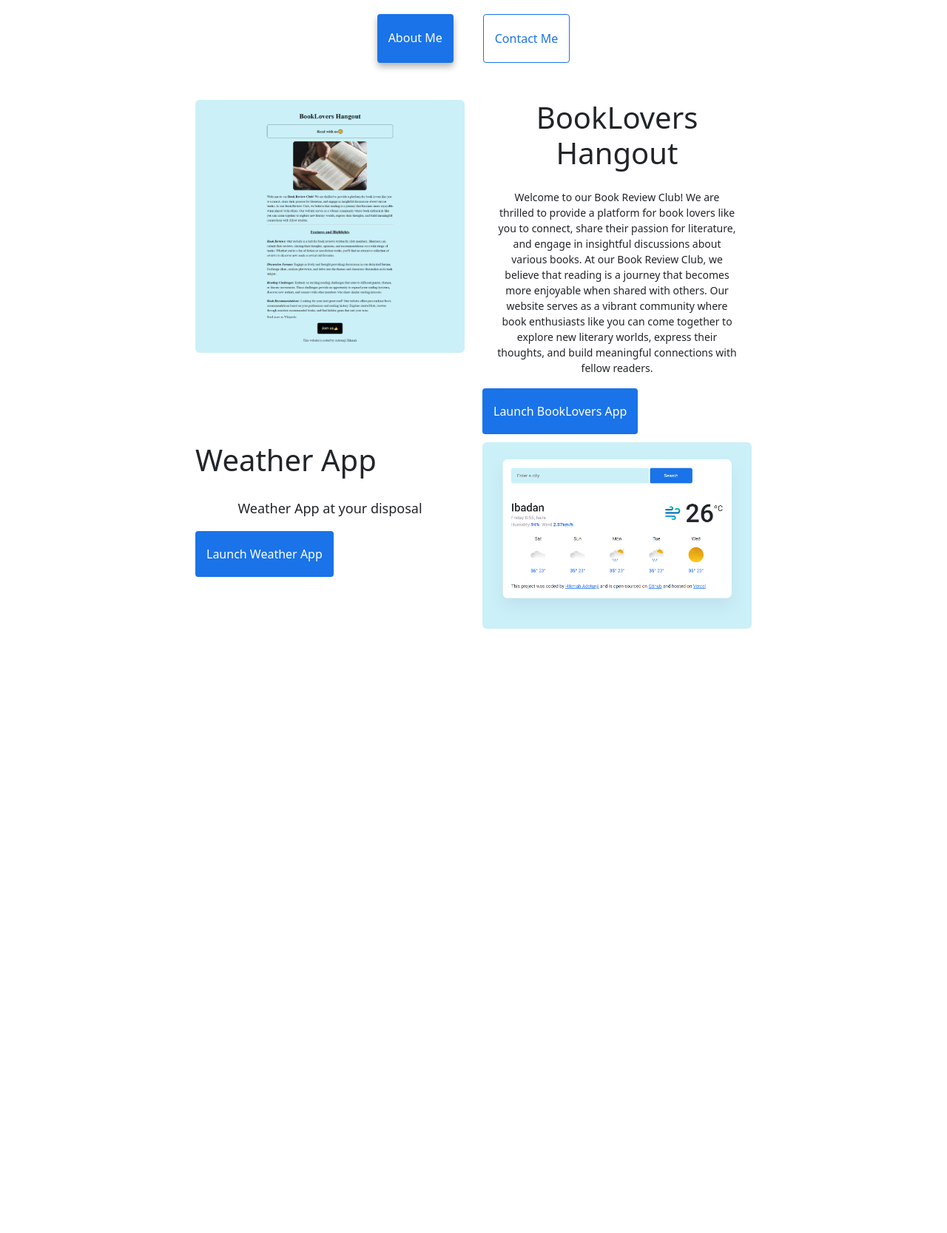
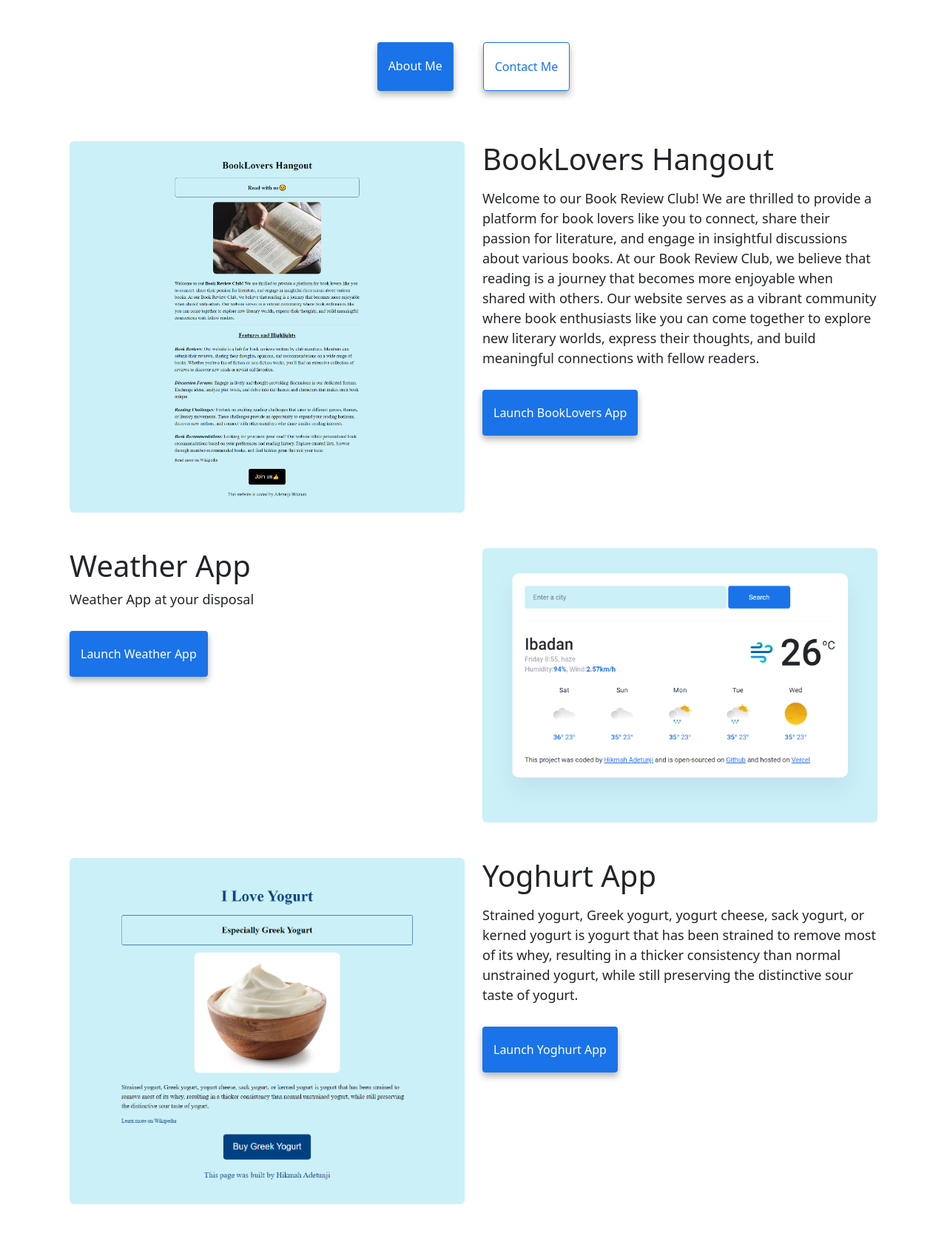
Before and after one commit to Veiledtechie/My-Portfolio, a plain HTML site: page index.html in a window 1280 px wide. Shown: the part 303-1970 px from the top of the page at 74% size. Before the commit the page ends 1213 px from the top, so only its background shows below. Drawn offline with nearby package versions, Linux system fonts and the light colour scheme.

Commit message:
Added a Bootstrap link to Aboutme.html.  Refactor some of the html and css elements. Added one project to the portfolio

```diff
--- a/index.html
+++ b/index.html
@@ -58,16 +58,16 @@
           </div>
         </nav>
       </nav>
-      <h1>Hi, I am</h1>
-      <h2>Hikmah Adetunji</h2>
-      <h3>a Frontend Developer based in Nigeria</h3>
+      <h1 class="text-center">Hi, I am</h1>
+      <h2 class="text-center">Hikmah Adetunji</h2>
+      <h3 class="text-center">a Frontend Developer based in Nigeria</h3>
       <div class="navigation-links">
-        <a href="aboutme.html" class="about-page">About Me</a>
-        <a href="aboutme.html#contact-me" class="contact-page">Contact Me</a>
+        <a href="aboutme.html" class="primary-link">About Me</a>
+        <a href="aboutme.html#contact-me" class="secondary-link">Contact Me</a>
       </div>
-      <div class="container">
+      <div class="container mt-5">
         <div class="row" id="more-details">
-          <div class="col-md-6">
+          <div class="col-6">
             <img
               src="image/Bookreviewclub.png"
               alt="yoghurt-image"
@@ -75,9 +75,9 @@
               id="image-book"
             />
           </div>
-          <div class="col-md-6">
-            <h2 id="book-app">BookLovers Hangout</h2>
-            <p id="book-detail">
+          <div class="col-6">
+            <h2 id="book-app" class="mb-3">BookLovers Hangout</h2>
+            <p>
               Welcome to our Book Review Club! We are thrilled to provide a
               platform for book lovers like you to connect, share their passion
               for literature, and engage in insightful discussions about various
@@ -88,20 +88,20 @@
               their thoughts, and build meaningful connections with fellow
               readers.
             </p>
-            <div class="book-link">
-              <a href="#" id="book-club">Launch BookLovers App</a>
+            <div class="mt-5">
+              <a href="#" class="primary-link mt-5">Launch BookLovers App</a>
             </div>
           </div>
         </div>
 
-        <div class="row" id="weather-app">
-          <div class="col-md-6">
+        <div class="row mt-5" id="weather-app">
+          <div class="col-6">
             <h4 id="weather-name">Weather App</h4>
-            <p id="weather-detail">Weather App at your disposal</p>
-            <div>
+            <p>Weather App at your disposal</p>
+            <div class="mt-5">
               <a
                 href="https://weatherfinder-theta.vercel.app/"
-                class="weather-link"
+                class="primary-link"
                 >Launch Weather App</a
               >
             </div>
@@ -115,6 +115,29 @@
             />
           </div>
         </div>
+        <div class="row mt-5">
+          <div class="col-6">
+            <img
+              src="image/yoghurt-app.png"
+              alt="yoghurt-image"
+              class="img-fluid rounded"
+              id="image-book"
+            />
+          </div>
+          <div class="col-6">
+            <h2 id="book-app" class="mb-3">Yoghurt App</h2>
+            <p>
+              Strained yogurt, Greek yogurt, yogurt cheese, sack yogurt, or
+              kerned yogurt is yogurt that has been strained to remove most of
+              its whey, resulting in a thicker consistency than normal
+              unstrained yogurt, while still preserving the distinctive sour
+              taste of yogurt.
+            </p>
+            <div class="mt-5">
+              <a href="#" class="primary-link mt-5">Launch Yoghurt App</a>
+            </div>
+          </div>
+        </div>
       </div>
     </div>
   </body>
--- a/src/styles.css
+++ b/src/styles.css
@@ -5,7 +5,6 @@
 
 body {
   margin: 60px auto;
-  max-width: 800px;
 }
 .nav-bar-bootstrap {
   padding: 0px;
@@ -13,7 +12,6 @@ body {
 h1,
 h2,
 h3 {
-  text-align: center;
   margin: 0;
 }
 h1 {
@@ -25,16 +23,16 @@ h2 {
 h3 {
   font-size: 24px;
   opacity: 0.7;
-}
-p {
-  background: #c5e2ee;
   text-align: center;
   font-size: 18px;
   padding: 20px;
   border-radius: 4px;
   line-height: 1.5;
 }
-
+p {
+  font-size: 18px;
+  line-height: 1.5;
+}
 .navigation-links {
   display: flex;
   justify-content: center;
@@ -42,20 +40,24 @@ p {
 }
 .navigation-links a {
   margin: 20px;
+}
+
+.primary-link {
+  background: var(--primary-color);
+  color: white;
   border-radius: 4px;
   text-decoration: none;
   padding: 20px 15px;
+  box-shadow: var(--box-shadow);
+  text-transform: capitalize;
 }
-
-.about-page {
-  background: var(--primary-color);
-  color: white;
-
+.secondary-link {
+  border: 1px solid#1A73E8;
+  border-radius: 4px;
+  text-decoration: none;
+  padding: 20px 15px;
   box-shadow: var(--box-shadow);
-}
-.contact-page {
-  border: 1px solid#1A73E8;
-
+  text-transform: capitalize;
   color: #1a73e8;
 }
 .home-page {
@@ -67,7 +69,6 @@ p {
   font-size: 20px;
 }
 .about-paragraphs {
-  display: flex;
   margin-top: 30px 0;
 }
 .about-paragraphs p {
@@ -108,50 +109,14 @@ p {
   text-align: center;
   font-size: 28px;
 }
-#more-details {
-  margin-top: 30px;
-}
 #book-app {
   font-size: 40px;
-  margin-bottom: 5px;
-}
-#book-detail {
-  background-color: white;
-  font-size: 14px;
 }
 .img-fluid {
   max-width: 100%;
   height: auto;
 }
-#book-club {
-  color: white;
-  background: var(--primary-color);
-  text-decoration: none;
 
-  padding: 20px 15px;
-  text-transform: capitalize;
-  border-radius: 4px;
-}
-#book-club:hover {
-  color: #cbf0f8;
-}
-#weather-app {
-  margin-top: 30px;
-}
-#weather-detail {
-  background: white;
-  text-align: center;
-}
 #weather-name {
   font-size: 40px;
 }
-
-.weather-link {
-  color: white;
-  background: var(--primary-color);
-  text-decoration: none;
-
-  padding: 20px 15px;
-  text-transform: capitalize;
-  border-radius: 4px;
-}
```
Also changed, not shown: aboutme.html (+42 -7 lines), image/yoghurt-app.png (added), image/yoghurt-image.png (deleted).
